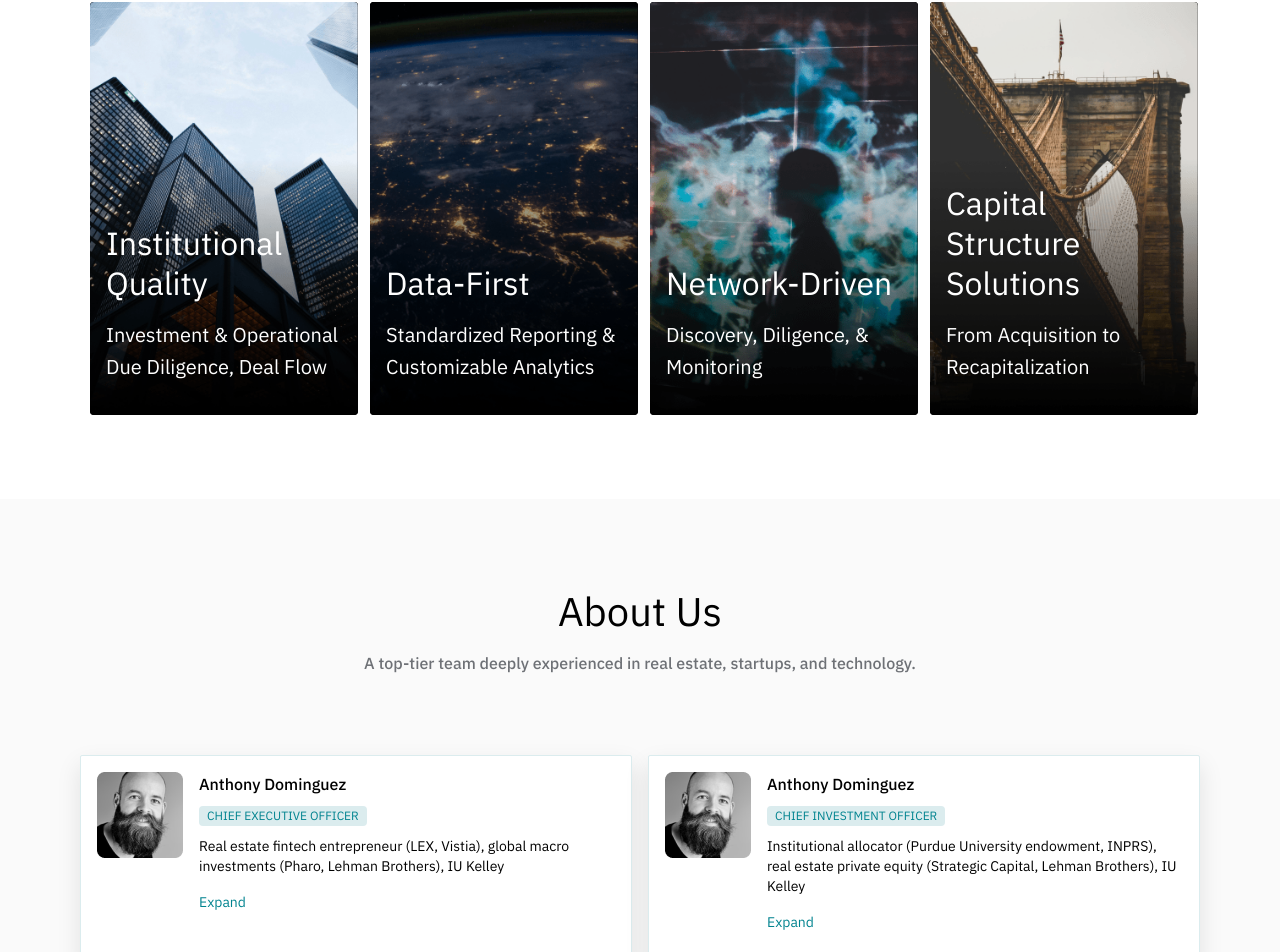
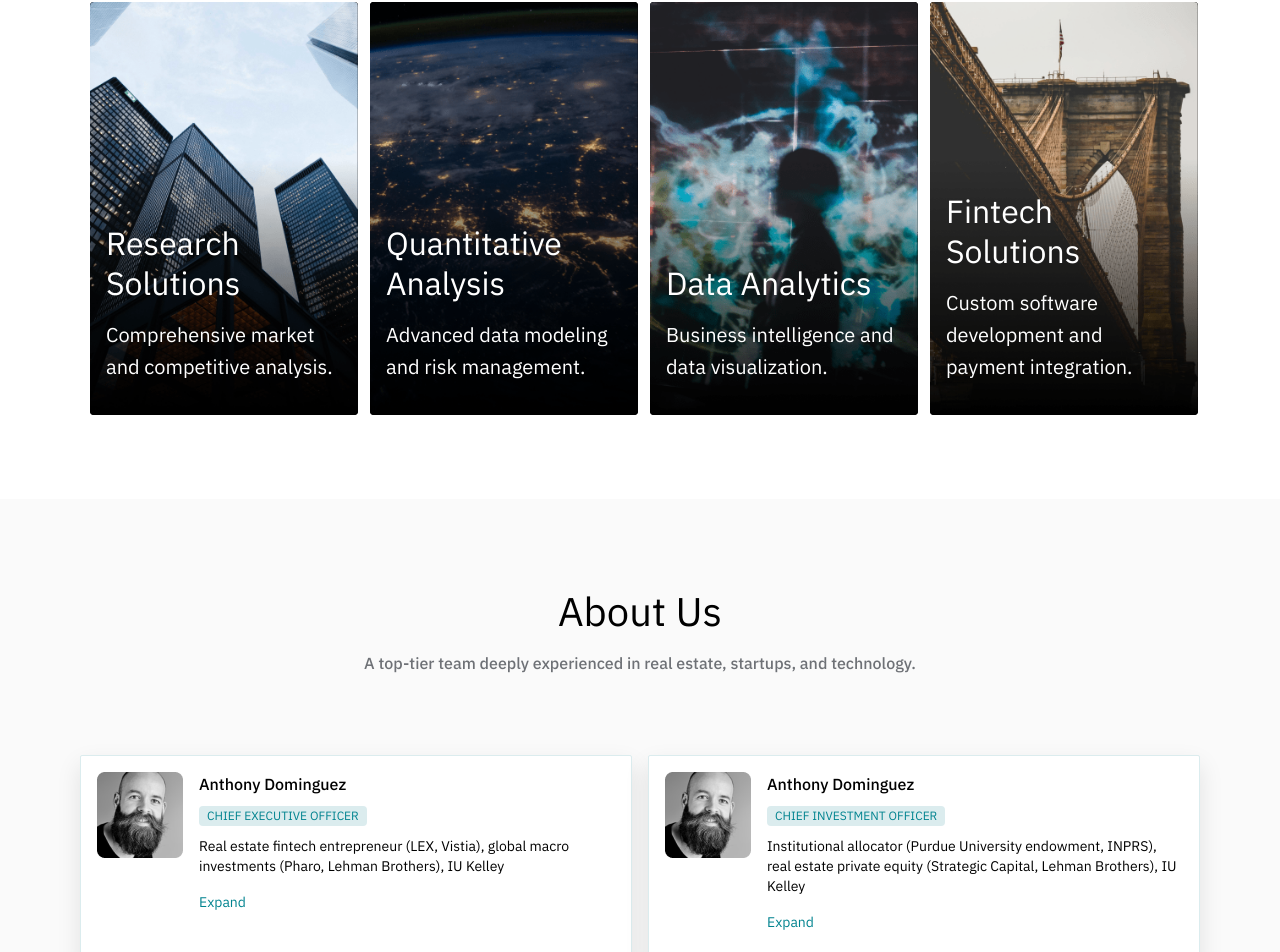
Before and after one commit to sirbor/RaQt, a Next.js app: page / in a window 1280 px wide. Shown: the part 966-1918 px from the top of the page. Built offline with nearby package versions, Linux system fonts and the light colour scheme.

Commit message:
Updated some page features

```diff
--- a/components/Pillars/index.tsx
+++ b/components/Pillars/index.tsx
@@ -14,31 +14,31 @@ interface iPillarCards {
 const pillarCardsContent: iPillarCards[] = [
   {
     image: '/landingpage/institution-quality.png',
-    title: 'Institutional Quality',
-    subtitle: 'Investment & Operational Due Diligence, Deal Flow',
+    title: 'Research Solutions',
+    subtitle: 'Comprehensive market and competitive analysis.',
     description:
-      "Detailed vetting of sponsors' people, processes, systems, and track records coupled with comprehensive asset-level data to facilitate efficient investment due diligence.",
+      "Our Research Solutions provide in-depth market and competitive analysis to help you understand industry dynamics and identify growth opportunities. Through a blend of qualitative and quantitative research methods, we deliver comprehensive reports that highlight market trends, consumer behavior, and competitive positioning. Our tailored research reports address specific business challenges, offering actionable insights and strategic recommendations to guide your decision-making and drive success.",
   },
   {
     image: '/landingpage/data-first.png',
-    title: 'Data-First',
-    subtitle: 'Standardized Reporting & Customizable Analytics',
+    title: 'Quantitative Analysis',
+    subtitle: 'Advanced data modeling and risk management.',
     description:
-      'Incorporating alternative data sources and up-to-date information from property management and accounting software to support a systematic investment process.',
+      'RAQT’s Quantitative Analysis services include advanced data modeling and algorithm development to support sophisticated financial decision-making. We create predictive models and develop custom algorithms that solve complex financial problems, such as automated trading and risk assessment. Our risk assessment techniques evaluate credit, market, and operational risks, providing detailed reports and strategies to mitigate potential impacts and enhance financial stability.',
   },
   {
     image: '/landingpage/network-driven.png',
-    title: 'Network-Driven',
-    subtitle: 'Discovery, Diligence, & Monitoring',
+    title: 'Data Analytics',
+    subtitle: 'Business intelligence and data visualization.',
     description:
-      'Building confidence and facilitating transactions via a community of sophisticated investors: discuss new and ongoing deals, follow respected sponsors and investors.',
+      'RAQT’s Data Analytics services harness the power of big data to deliver actionable insights and drive business decisions. We utilize cutting-edge technologies to analyze large datasets and provide interactive business intelligence dashboards. Our data visualization tools present complex information in an easily understandable format, enabling you to make informed decisions and optimize your business strategies based on real-time data insights.',
   },
   {
     image: '/landingpage/capital-structure.png',
-    title: 'Capital Structure Solutions',
-    subtitle: 'From Acquisition to Recapitalization',
+    title: 'Fintech Solutions',
+    subtitle: 'Custom software development and payment integration.',
     description:
-      'A marketplace to accommodate investor capital of varying time horizons, solving the liquidity needs of both investors and sponsors.',
+      'Our Fintech Solutions focus on developing customized software and integrating payment systems to enhance your financial operations. We design and build bespoke fintech applications tailored to your needs, ensuring seamless integration with payment gateways like Stripe and Visa. Additionally, we offer virtual card solutions that support multiple currencies and transaction types, enhancing security and flexibility for your financial transactions.',
     path: '/sponsor',
   },
 ];
```
